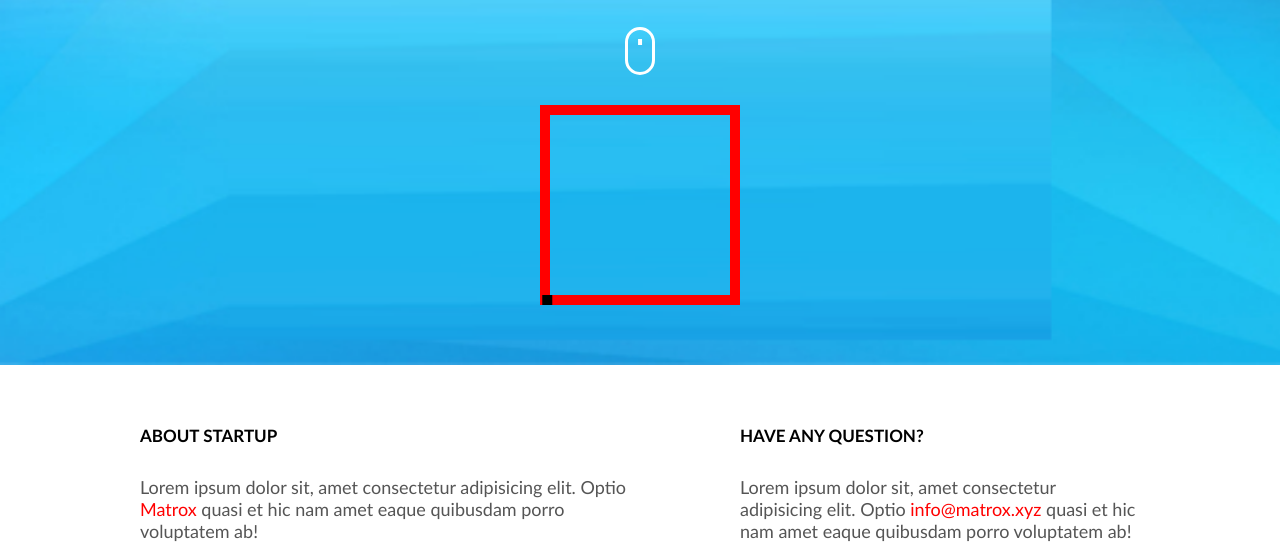
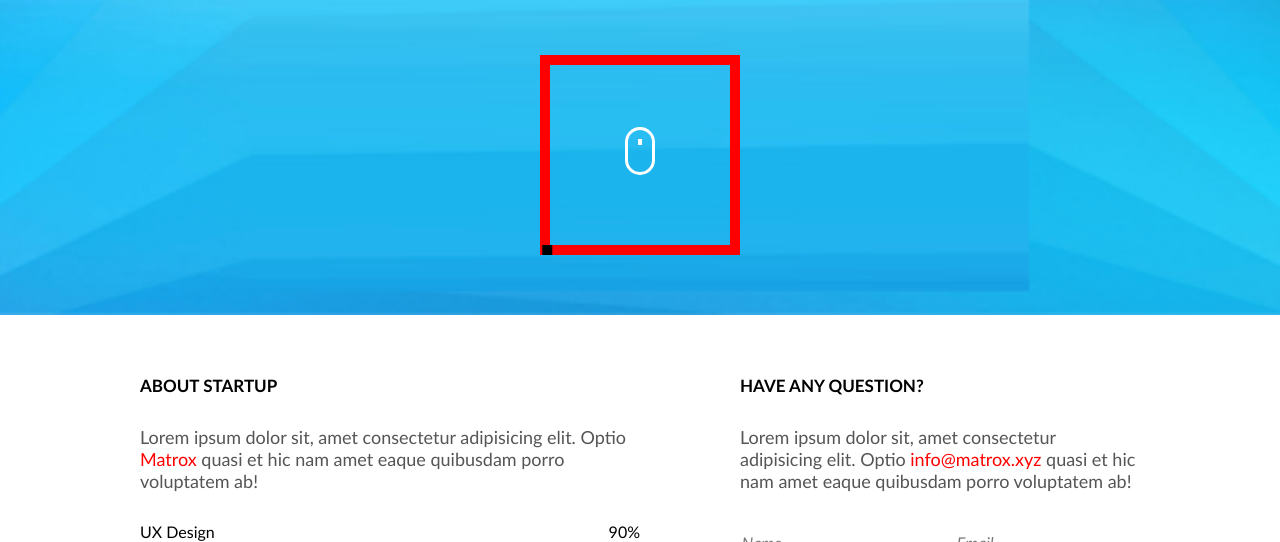
Before and after one commit to sauliusinfo/43-grupe-coming-soon, a website: page index.html in a window 1280 px wide. Shown: the part 558-1100 px from the top of the page. Drawn offline with Linux system fonts and the light colour scheme.

Commit message:
Mouse inside rectangle

```diff
--- a/css/components/mouse.css
+++ b/css/components/mouse.css
@@ -5,6 +5,7 @@
     border: 1.3em solid #fff;
     border-radius: 5em;
     position: relative;
+    margin-top: 100px;
 }
 .mouse::after {
     content: '';
--- a/css/components/rectangle.css
+++ b/css/components/rectangle.css
@@ -4,6 +4,7 @@
     height: 100em;
     border: 5em solid #f00;
     position: relative;
+    margin-top: -150px;
 }
 .rectangle::after {
     content: '';
```
Also changed, not shown: index2.html (deleted).
